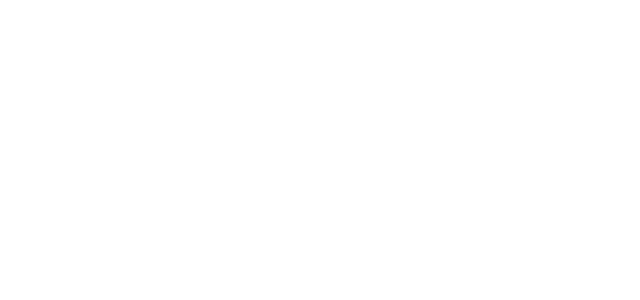
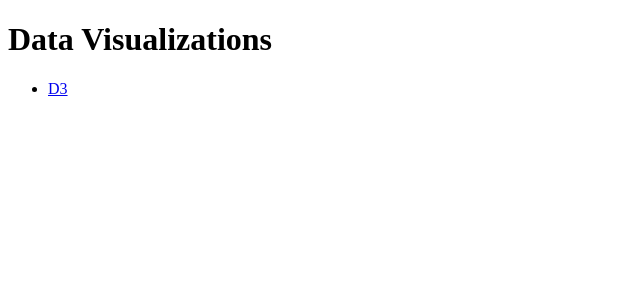
Before and after one commit to AkashSDas/react-data-visualization, a Next.js app: page / in a window 1280 px wide. Shown: the top 300 px of the page, without its empty margins (0-640 px from the left). Built offline with nearby package versions, Linux system fonts and the light colour scheme.

Commit message:
setup base body for home page

```diff
--- a/pages/index.tsx
+++ b/pages/index.tsx
@@ -1,5 +1,20 @@
+import Link from "next/link";
+
 const HomePage = () => {
-  return <div></div>;
+  const linkJsx = (text: string, href: string) => (
+    <Link href={href}>
+      <a>{text}</a>
+    </Link>
+  );
+
+  return (
+    <div>
+      <h1>Data Visualizations</h1>
+      <ul>
+        <li>{linkJsx("D3", "/d3")}</li>
+      </ul>
+    </div>
+  );
 };
 
 export default HomePage;
```
